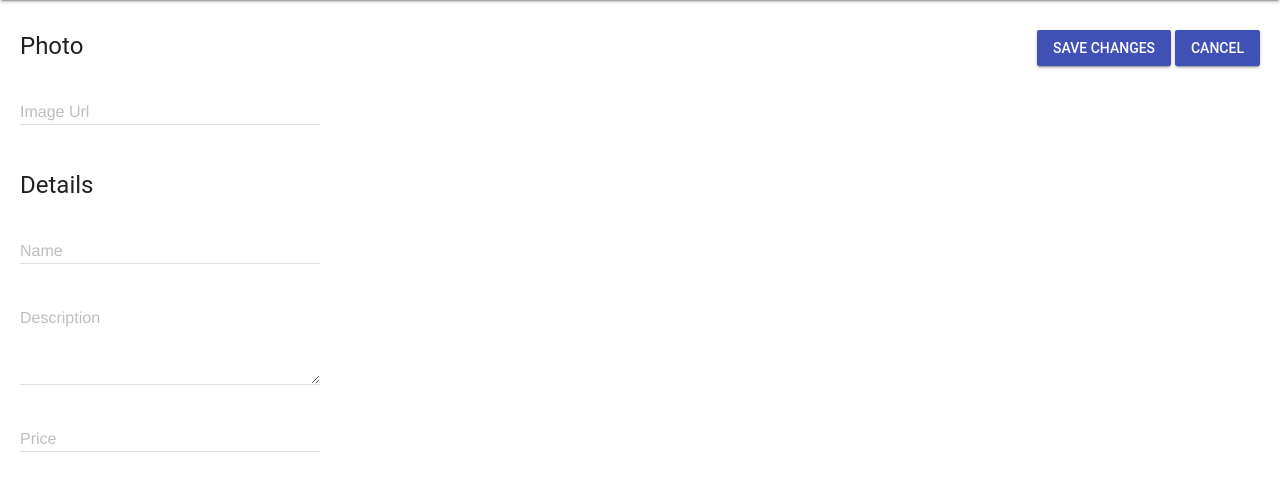
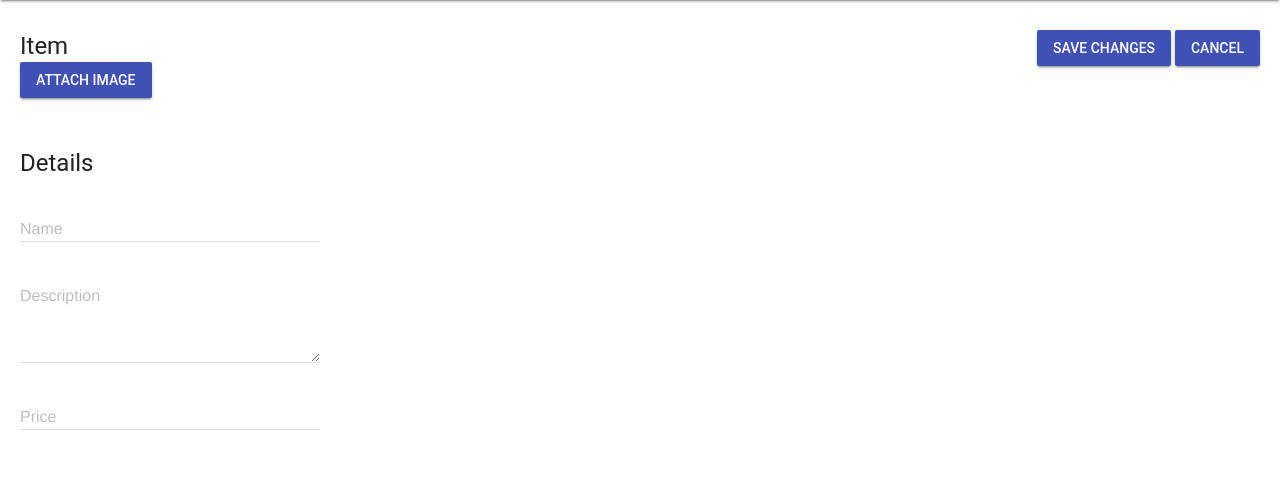
Before and after one commit to liuh3/Rose-Hulman-Flea-Market, a Python web app: template templates/insert_item.html in a window 1280 px wide. Shown: the part 64-555 px from the top of the page. Run offline with Jinja, Linux system fonts and the light colour scheme; the template is opened without the code that fills it, so the values that code supplies are empty; some libraries are stand-ins or nearby versions.

Commit message:
added image attachment

```diff
--- a/app.yaml
+++ b/app.yaml
@@ -13,6 +13,10 @@ handlers:
 - url: /static
   static_dir: static
 
+# Serve image blobs without requiring login
+- url: /img/.*
+  script: main.app
+
 - url: .*
   script: main.app
 
--- a/main.py
+++ b/main.py
@@ -5,7 +5,7 @@ import jinja2
 import webapp2
 
 from handlers import insert_handlers, main_page_handlers, \
-  profile_handlers
+  profile_handlers, blob_handlers
 
 
 def __init_jinja_env():
@@ -28,6 +28,7 @@ config['webapp2_extras.sessions'] = {
 
 app = webapp2.WSGIApplication([
     ('/', main_page_handlers.MainHandler),
+    ('/img/([^/]+)?', blob_handlers.BlobServer),
     ('/login', main_page_handlers.LoginHandler),
     ('/logout', main_page_handlers.LogoutHandler),
 #     ('/listing', main_page_handlers.MainHandler),
--- a/models.py
+++ b/models.py
@@ -4,7 +4,7 @@ class Item(ndb.Model):
     name = ndb.StringProperty(default="Item Name")
     description = ndb.TextProperty()
     price = ndb.FloatProperty()
-    image_url = ndb.StringProperty()
+    media_blob_key = ndb.BlobKeyProperty()
     posted_date = ndb.DateTimeProperty(auto_now=True)
     last_touch_date_time = ndb.DateTimeProperty(auto_now=True)
 
--- a/static/js/main.js
+++ b/static/js/main.js
@@ -1,9 +1,9 @@
 var rh = rh || {};
 rh.fm = rh.fm || {};
 
-
 rh.fm.loginRose = function() {
-	const registryToken = "772c16ee-3f8f-4484-8929-5cb5143da656";
+	const
+	registryToken = "772c16ee-3f8f-4484-8929-5cb5143da656";
 
 	$('#login').click(function() {
 		Rosefire.signIn(registryToken, function(error, rosefireUser) {
@@ -14,6 +14,7 @@ rh.fm.loginRose = function() {
 			window.location.replace("/login?token=" + rosefireUser.token);
 		});
 	});
+
 };
 
 rh.fm.enableButtons = function() {
@@ -24,6 +25,37 @@ rh.fm.enableButtons = function() {
 		var item_price = $('#item_price').val();
 		console.log(item_url);
 	});
+
+	$("#attach-img-btn").click(function() {
+		rh.fm.triggerFileInput();
+	});
+
+	$("#remove-img-btn").click(function() {
+		$(this).hide();
+		$("#current-img").hide();
+		$("input[name=original_blob_key]").val("").prop("disabled", true);
+		$("#attach-img-btn").text("Attach image");
+	});
+
+	$("#img-input").change(
+			function(event) {
+				console.log("image file changed");
+				$("#attach-img-btn").text("Image saved");
+				let
+				file = event.target.files[0];
+				var data = {
+					message : file.name + " has been saved",
+					timeout : 4000,
+					actionHandler : rh.fm.triggerFileInput,
+					actionText : "Edit"
+				};
+				document.querySelector('#snackbar-container').MaterialSnackbar
+						.showSnackbar(data);
+			});
+};
+
+rh.fm.triggerFileInput = function() {
+	document.getElementById("img-input").click();
 };
 
 $(document).ready(function() {
--- a/templates/insert_item.html
+++ b/templates/insert_item.html
@@ -1,5 +1,5 @@
 {% extends "templates/base_page.html" %} {% block content %}
-<form action="/insert-item" method="POST">
+<form action="{{ form_action }}" method="POST" enctype="multipart/form-data">
 	<div class="insert-item-buttons">
 		<button type="submit"
 			class="insert-item mdl-button mdl-js-button mdl-button--raised mdl-button--colored">
@@ -8,35 +8,61 @@
 			class="mdl-button mdl-js-button mdl-button--raised mdl-button--colored">
 			Cancel</button>
 	</div>
-	<h4>Photo</h4>
+	<h4>Item</h4>
 	<div class="mdl-textfield mdl-js-textfield">
-		<input class="mdl-textfield__input" type="text" name="image_url" id="image_url">
-		<label class="mdl-textfield__label" for="image_url">Image Url</label>
+
+
+		<div id="image-attachment">
+			{% set has_img = item_event and
+			item_event.media_blob_key %} {% if has_img %}
+			<div id="current-img">
+				<input type="hidden" name="original_blob_key"
+					value={{item_event.media_blob_key}}> <img
+					src="/img/{{item_event.media_blob_key}}" alt="image"
+					height="240" border="1"><br>
+				<br>
+			</div>
+			{% endif %} <input id="img-input" type="file" name="image_attachment"
+				class="hidden">
+			<button id="attach-img-btn" type="button"
+				class="mdl-button mdl-js-button mdl-button--raised mdl-js-ripple-effect mdl-button--colored">
+				{% if has_img %}Change{% else %}Attach{% endif %} image</button>
+			{% if has_img %}
+			<button id="remove-img-btn" type="button"
+				class="mdl-button mdl-js-button mdl-button--raised mdl-js-ripple-effect">
+				Remove image</button>
+			{% endif %}
+		</div>
+
 	</div>
 
 	<h4>Details</h4>
 	<div>
 		<div class="mdl-textfield mdl-js-textfield">
-			<input class="mdl-textfield__input" type="text" name="item_name" id="item_name">
-			<label class="mdl-textfield__label" for="item_name">Name</label>
-			<input name="item_entity_key" type="text" class="hidden"></input>
+			<input class="mdl-textfield__input" type="text" name="item_name"
+				id="item_name"> <label class="mdl-textfield__label"
+				for="item_name">Name</label> <input name="item_entity_key"
+				type="text" class="hidden"></input>
 		</div>
 	</div>
 	<div>
 		<div class="mdl-textfield mdl-js-textfield">
-			<textarea class="mdl-textfield__input" type="text" rows="4" name="item_description"
-				id="item_description"></textarea>
+			<textarea class="mdl-textfield__input" type="text" rows="4"
+				name="item_description" id="item_description"></textarea>
 			<label class="mdl-textfield__label" for="item_description">Description</label>
 		</div>
 	</div>
 	<div>
 		<div class="mdl-textfield mdl-js-textfield">
-			<input class="mdl-textfield__input" type="text"
-				name="item_price"
+			<input class="mdl-textfield__input" type="text" name="item_price"
 				pattern="-?[0-9]*(\.[0-9]+)?" id="item_price"> <label
 				class="mdl-textfield__label" for="item_price">Price</label> <span
 				class="mdl-textfield__error">Input is not a number!</span>
 		</div>
 	</div>
+	<div id="snackbar-container" class="mdl-js-snackbar mdl-snackbar">
+		<div class="mdl-snackbar__text"></div>
+		<button class="mdl-snackbar__action" type="button"></button>
+	</div>
 </form>
 {% endblock %}
```
Also changed, not shown: handlers/blob_handlers.py (added, +10 -0 lines), handlers/insert_handlers.py (+15 -5 lines). Lines whose indentation alone changed are shown as unchanged.
